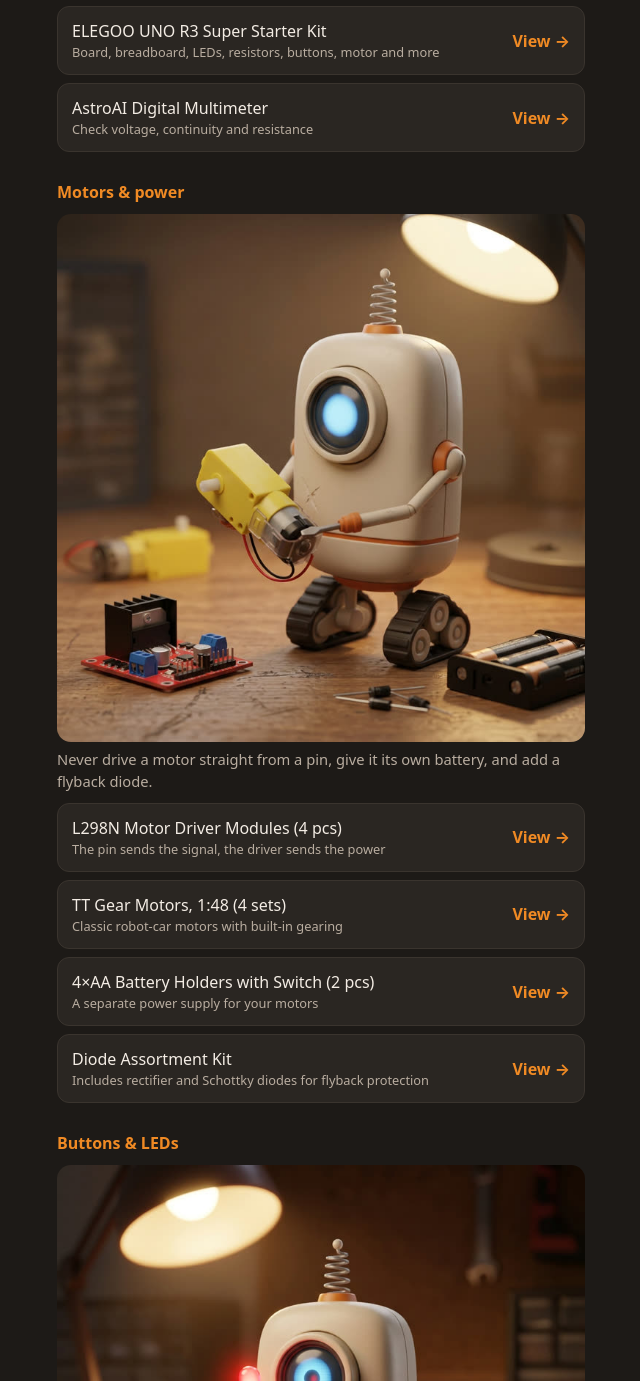
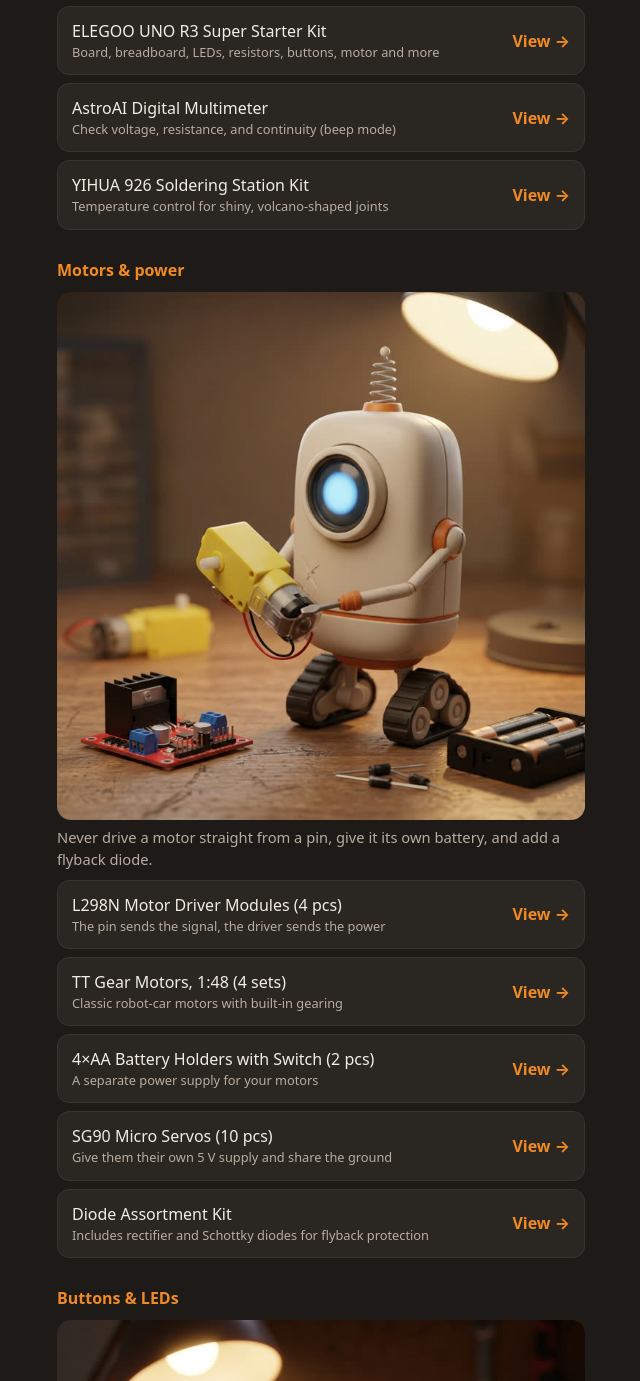
Before and after one commit to sprocket-builds/sprocket-builds.github.io, a plain HTML site: page index.html in a window 1280 px wide. Shown: the part 940-2321 px from the top of the page, without its empty margins (319-959 px from the left). Drawn offline with Linux system fonts and the light colour scheme.

Commit message:
Add servos and soldering kit

```diff
--- a/index.html
+++ b/index.html
@@ -41,7 +41,9 @@
   <img class="hero" src="img/kit.jpg" alt="Sprocket next to an electronics starter kit" loading="lazy">
   <p class="tip">Everything you need for most of the tips in one box.</p>
   <a class="item" rel="sponsored noopener" target="_blank" href="https://www.amazon.com/dp/B01D8KOZF4?tag=sprocketbuild-20"><span>ELEGOO UNO R3 Super Starter Kit<small>Board, breadboard, LEDs, resistors, buttons, motor and more</small></span><span class="go">View →</span></a>
-  <a class="item" rel="sponsored noopener" target="_blank" href="https://www.amazon.com/dp/B01ISAMUA6?tag=sprocketbuild-20"><span>AstroAI Digital Multimeter<small>Check voltage, continuity and resistance</small></span><span class="go">View →</span></a>
+  <a class="item" rel="sponsored noopener" target="_blank" href="https://www.amazon.com/dp/B01ISAMUA6?tag=sprocketbuild-20"><span>AstroAI Digital Multimeter<small>Check voltage, resistance, and continuity (beep mode)</small></span><span class="go">View →</span></a>
+
+  <a class="item" rel="sponsored noopener" target="_blank" href="https://www.amazon.com/dp/B082F1RKTM?tag=sprocketbuild-20"><span>YIHUA 926 Soldering Station Kit<small>Temperature control for shiny, volcano-shaped joints</small></span><span class="go">View →</span></a>
 
   <h2>Motors &amp; power</h2>
   <img class="hero" src="img/motors.jpg" alt="Sprocket holding a gear motor" loading="lazy">
@@ -49,6 +51,7 @@
   <a class="item" rel="sponsored noopener" target="_blank" href="https://www.amazon.com/dp/B07BK1QL5T?tag=sprocketbuild-20"><span>L298N Motor Driver Modules (4 pcs)<small>The pin sends the signal, the driver sends the power</small></span><span class="go">View →</span></a>
   <a class="item" rel="sponsored noopener" target="_blank" href="https://www.amazon.com/dp/B099Z85573?tag=sprocketbuild-20"><span>TT Gear Motors, 1:48 (4 sets)<small>Classic robot-car motors with built-in gearing</small></span><span class="go">View →</span></a>
   <a class="item" rel="sponsored noopener" target="_blank" href="https://www.amazon.com/dp/B07L9M6VZK?tag=sprocketbuild-20"><span>4×AA Battery Holders with Switch (2 pcs)<small>A separate power supply for your motors</small></span><span class="go">View →</span></a>
+  <a class="item" rel="sponsored noopener" target="_blank" href="https://www.amazon.com/dp/B07L2SF3R4?tag=sprocketbuild-20"><span>SG90 Micro Servos (10 pcs)<small>Give them their own 5 V supply and share the ground</small></span><span class="go">View →</span></a>
   <a class="item" rel="sponsored noopener" target="_blank" href="https://www.amazon.com/dp/B07Q5FZR7X?tag=sprocketbuild-20"><span>Diode Assortment Kit<small>Includes rectifier and Schottky diodes for flyback protection</small></span><span class="go">View →</span></a>
 
   <h2>Buttons &amp; LEDs</h2>
```
